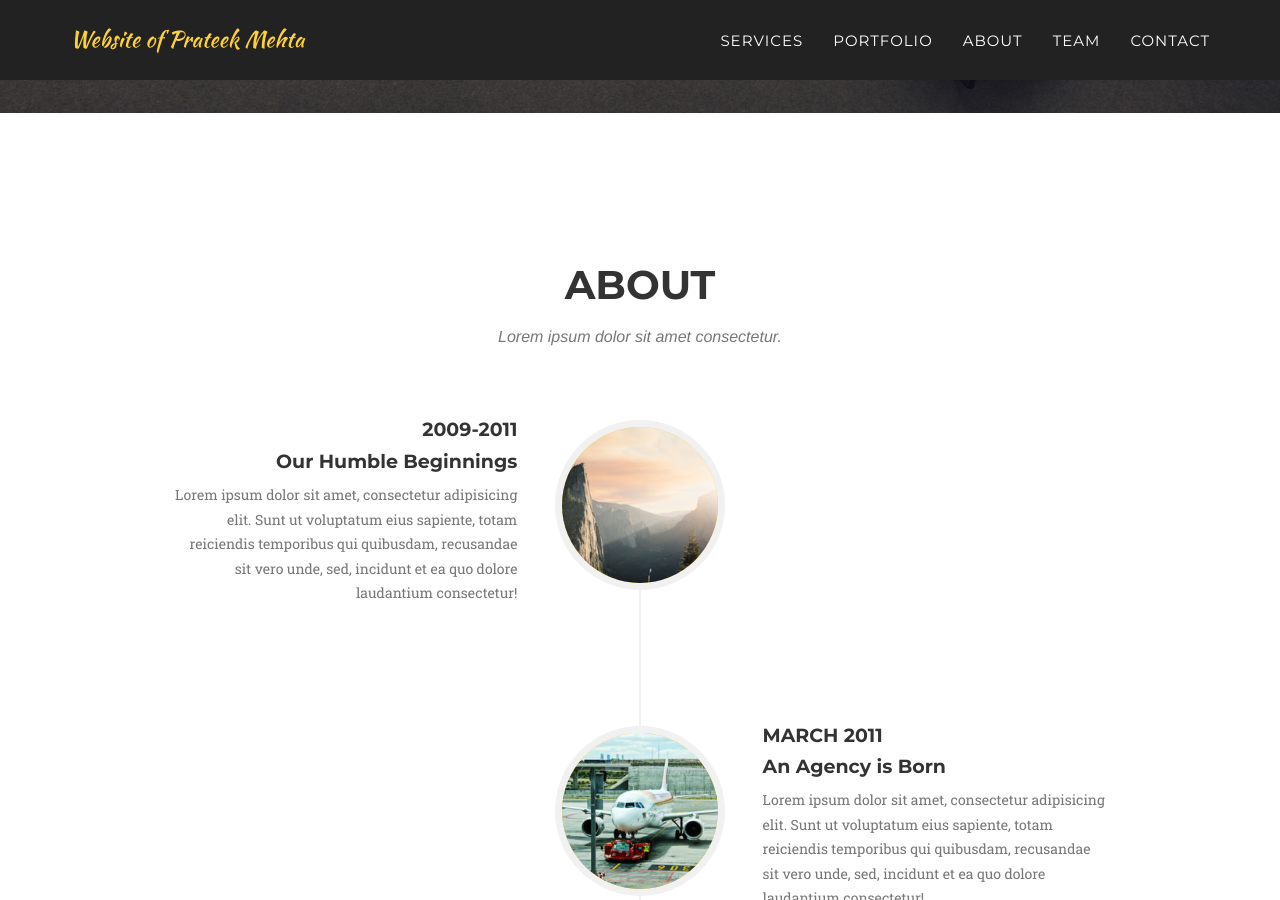
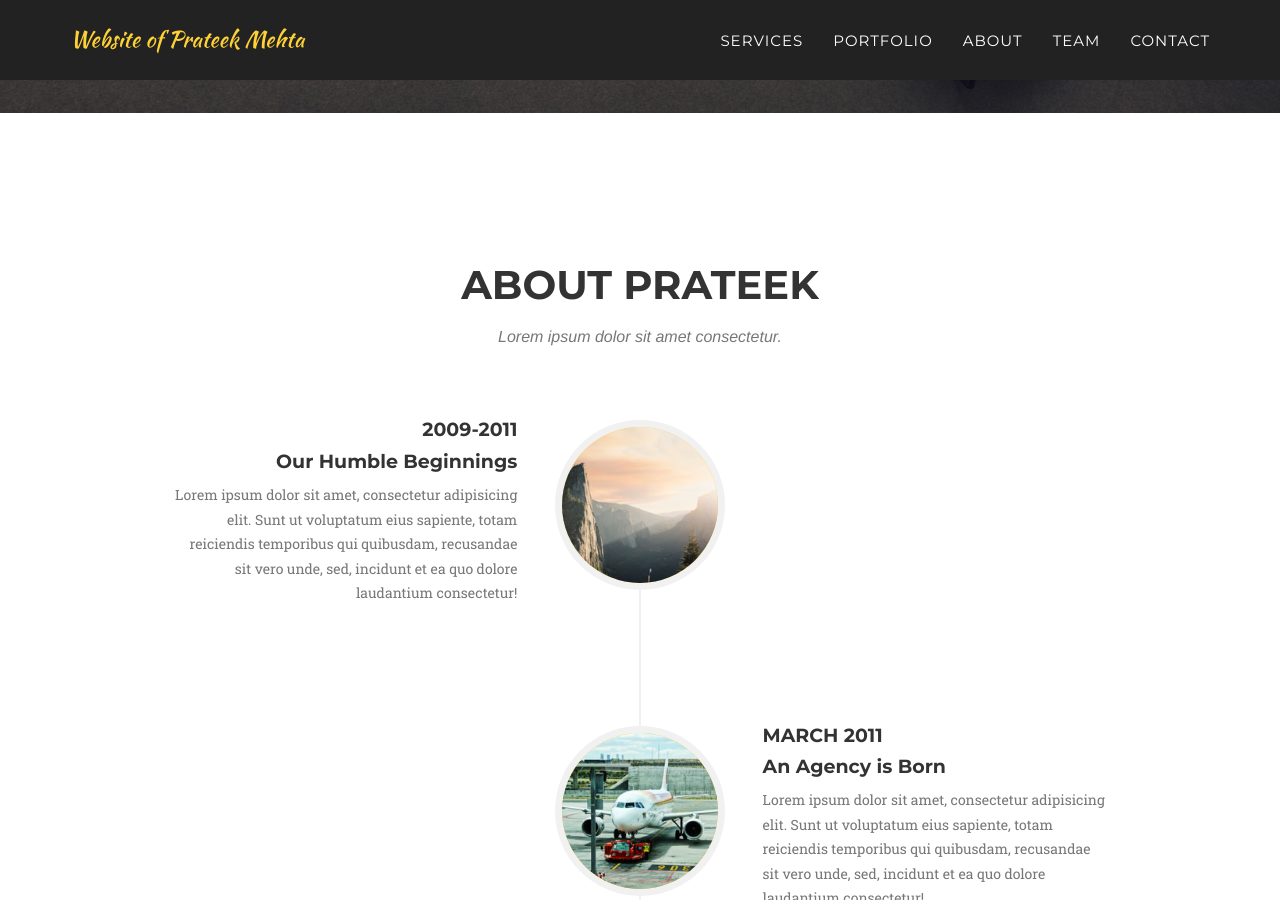
Before and after one commit to prateeekmehta/prateeekmehta.github.io, a Jekyll site: the page built from index.html, in a window 1280 px wide and 900 px high, scrolled down 645 px. Built offline with Jekyll 4.4.1, drawn with Linux system fonts in a browser that asks for light colours; some web fonts are replaced.

Commit message:
Testing prose

```diff
--- a/_includes/about.html
+++ b/_includes/about.html
@@ -3,7 +3,7 @@
         <div class="container">
             <div class="row">
                 <div class="col-lg-12 text-center">
-                    <h2 class="section-heading">About</h2>
+                    <h2 class="section-heading">About Prateek</h2>
                     <h3 class="section-subheading text-muted">Lorem ipsum dolor sit amet consectetur.</h3>
                 </div>
             </div>
```
